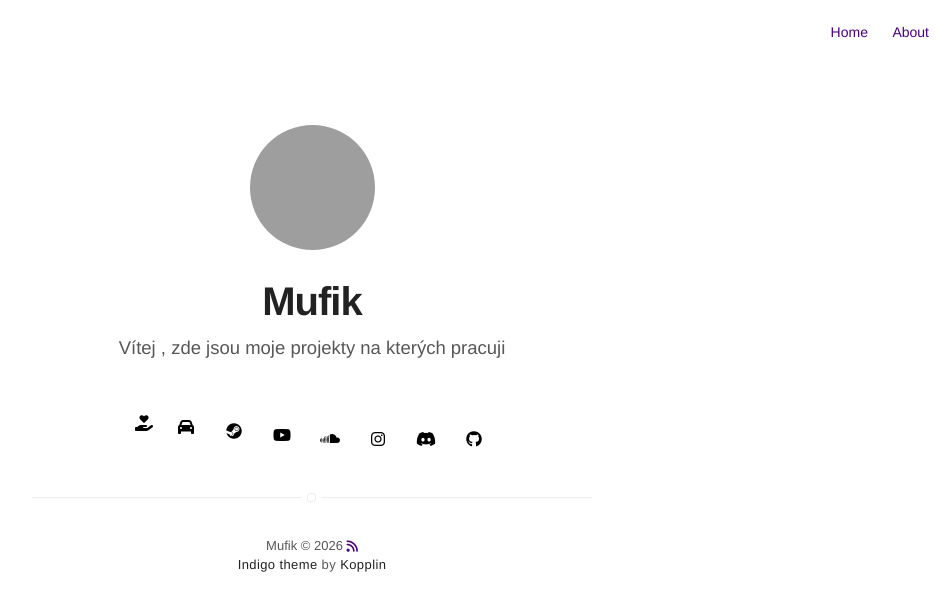
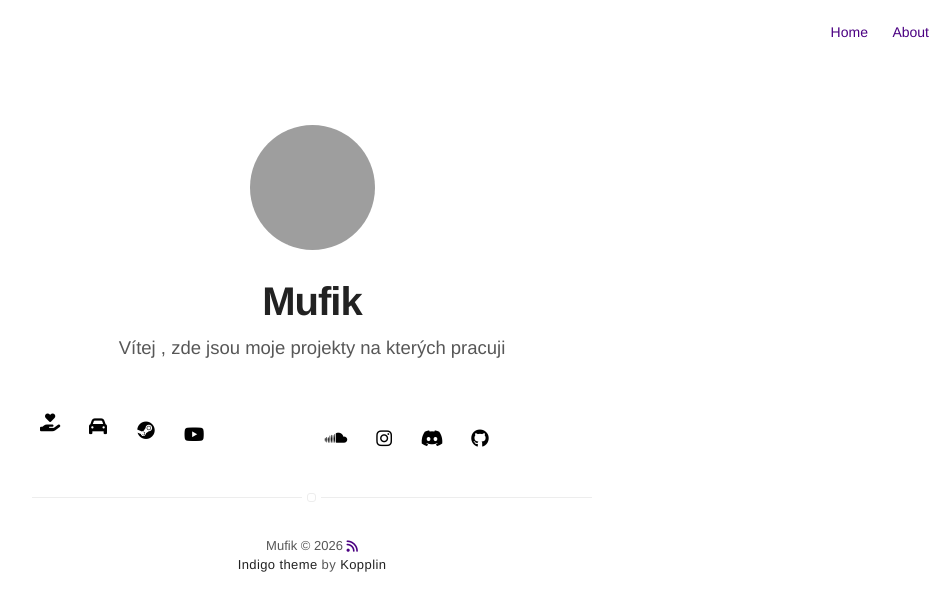
Before and after one commit to Muf1k/CZ, a Jekyll site: the page built from index.html, in a window 1280 px wide. Shown: the top 611 px of the page, without its empty margins (328-1280 px from the left). Built offline with Jekyll 4.4.1, drawn with Linux system fonts in a browser that asks for light colours; nearby versions of some CDN libraries; grey boxes are pictures that could not be loaded.

Commit message:
Refactor social links styles for better layout

```diff
--- a/_sass/components/social-links.sass
+++ b/_sass/components/social-links.sass
@@ -1,15 +1,17 @@
 .social-links
     display: flex
-    flex-direction: row
+    flex-flow: row nowrap
     align-items: center
     justify-content: center
     gap: 12px
     margin-top: 8px
     padding: 0
-    max-width: 360px
+    width: 100%
+    max-width: none
     margin-left: auto
     margin-right: auto
-    flex-wrap: nowrap
+    overflow-x: auto
+    -webkit-overflow-scrolling: touch
 
     > .link
         margin: 0
@@ -20,19 +22,21 @@
         justify-content: center
         height: 36px
         width: 36px
-        border-radius: 50%    // circular hit area
+        border-radius: 50%
         background: transparent
         color: $zeta
         transition: transform .18s ease, box-shadow .18s ease
+        flex: 0 0 auto
 
         &:hover
-            transform: translateY(-4px)   // subtle lift on hover
+            transform: translateY(-4px)
             box-shadow: 0 6px 14px rgba(0,0,0,0.15)
 
         &:active
             transform: translateY(-1px)
 
-    > svg, > i
+
+    > .link > svg, > .link > i
         transition: color .18s ease
         font-size: 18px
         line-height: 1
```
